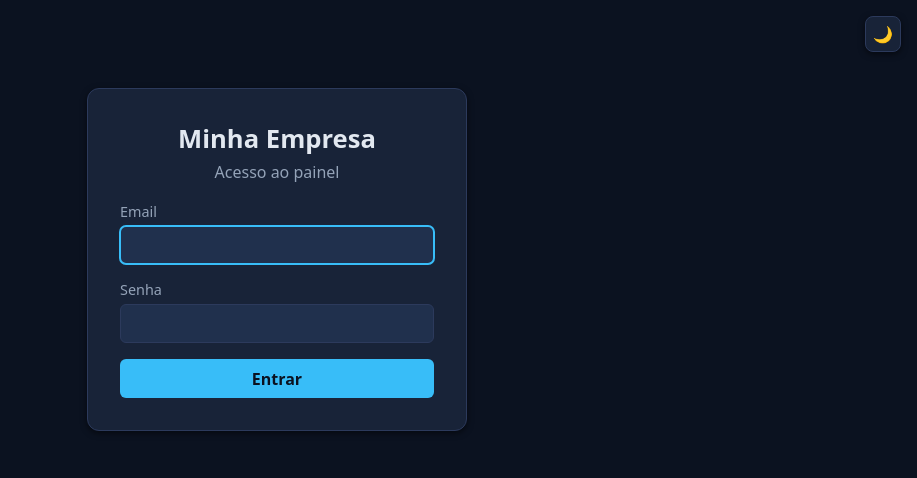
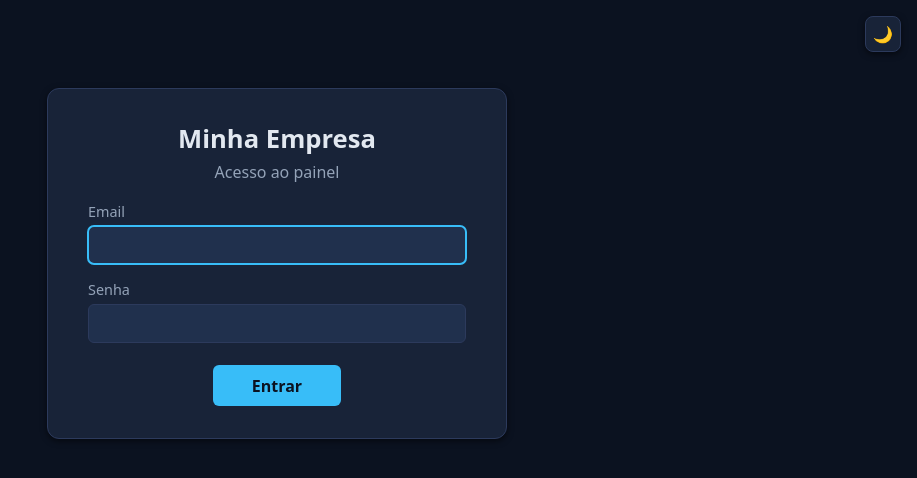
Before and after one commit to caicrangel/claude_code, a FastAPI app: page /login in a window 1280 px wide. Shown: the top 478 px of the page, without its empty margins (363-1280 px from the left). Run offline with FastAPI, Linux system fonts and the light colour scheme; data that the repository does not hold is empty; parts of the project's set-up code (start-up, migrations or seed data) failed here and were passed over.

Commit message:
Login: card mais largo, logo maior, botao Entrar compacto
- max-width 380px -> 460px (cabe 'CIDADE BH TRANSPORTES LTDA.' em uma
  linha sem quebrar).
- padding lateral 2rem -> 2.5rem para dar respiro.
- logo: max-height 60->84px, max-width 220->260px (mais visivel).
- botao Entrar nao ocupa mais 100% da largura: align-self center,
  padding generoso (0.6rem 2.4rem) — fica destacado mas nao gigante.

```diff
--- a/app/static/app.css
+++ b/app/static/app.css
@@ -98,15 +98,18 @@ main { padding: 1.5rem 2rem 3rem; max-width: 1400px; margin: 0 auto; }
 
 /* === Login === */
 .login-card {
-  max-width: 380px; margin: 4rem auto; background: var(--panel);
-  padding: 2rem; border-radius: 12px; border: 1px solid var(--border);
+  max-width: 460px; margin: 4rem auto; background: var(--panel);
+  padding: 2rem 2.5rem; border-radius: 12px; border: 1px solid var(--border);
   box-shadow: var(--shadow); text-align: center;
 }
-.login-card .login-logo { max-height: 60px; max-width: 220px; margin: 0 auto 1rem; display: block; }
+.login-card .login-logo { max-height: 84px; max-width: 260px; margin: 0 auto 1rem; display: block; }
 .login-card h1 { margin-top: 0; }
 .login-card .login-sub { margin: 0 0 1.2rem; }
 .login-card form { display: flex; flex-direction: column; gap: 1rem; text-align: left; }
 .login-card label { display: flex; flex-direction: column; gap: 0.3rem; font-size: 0.9rem; color: var(--muted); }
+.login-card button[type="submit"] {
+  align-self: center; padding: 0.6rem 2.4rem; margin-top: 0.4rem;
+}
 .login-card .erro { background: var(--crit); color: #fff; padding: 0.6rem; border-radius: 6px; }
 
 input, select, button, textarea {
--- a/app/templates/base.html
+++ b/app/templates/base.html
@@ -4,7 +4,7 @@
   <meta charset="utf-8">
   <meta name="viewport" content="width=device-width, initial-scale=1">
   <title>{% block title %}Cota Diesel{% endblock %}</title>
-  <link rel="stylesheet" href="/static/app.css?v=11">
+  <link rel="stylesheet" href="/static/app.css?v=12">
   <script>
     // tema aplicado antes da pintura para evitar flash
     (function(){
```
